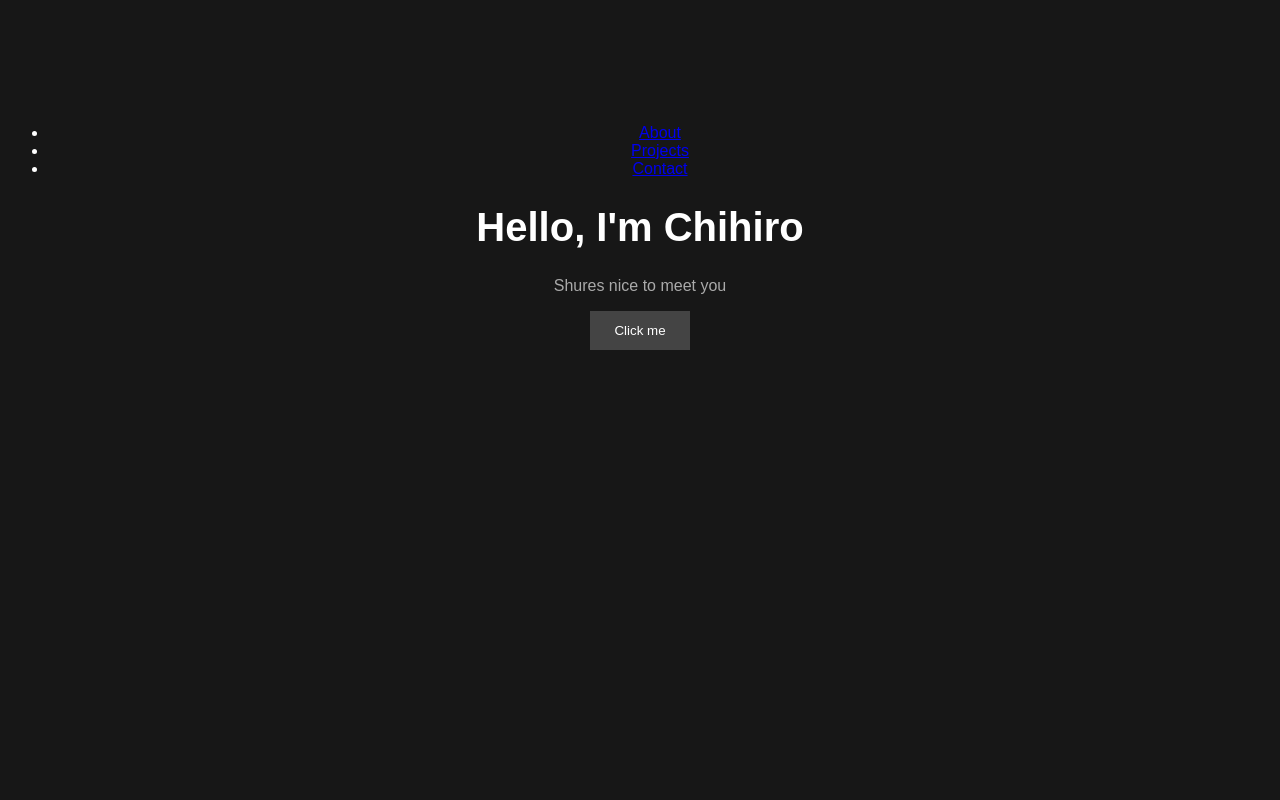
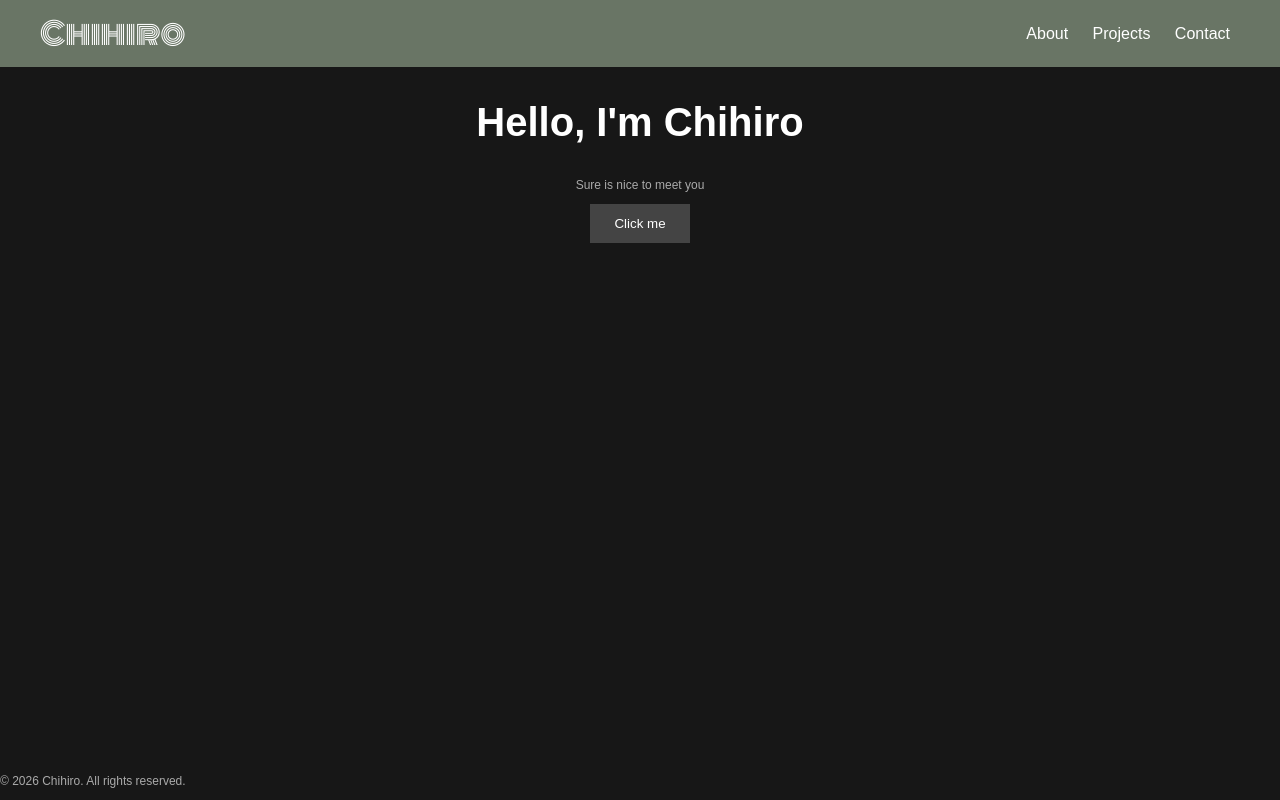
Before and after one commit to mewmewmyagic/PortfolioWebsite, a plain HTML site: page index.html in a window 1280 px wide. Drawn offline with Linux system fonts and the light colour scheme.

Commit message:
Add portfolio sections and navigation
Build out the portfolio with About, Projects, and Contact sections, section-switching navigation, and updated header, footer, and styling.

```diff
--- a/index.html
+++ b/index.html
@@ -2,25 +2,57 @@
 <html lang="en">
 <head>
     <meta charset="UTF-8">
+    <meta name="viewport" content="width=device-width, initial-scale=1.0">
+
     <title>My Portfolio</title>
 
     <link rel="stylesheet" href="style.css">
+    <link rel="preconnect" href="https://fonts.googleapis.com">
+    <link rel="preconnect" href="https://fonts.gstatic.com" crossorigin>
+
+    <link href="https://fonts.googleapis.com/css2?family=Monoton&display=swap" rel="stylesheet">
     <script src="script.js" defer></script>
 </head>
-<header>
-    <nav>
-        <ul>
-            <li><a href="#about">About</a></li>
-            <li><a href="#projects">Projects</a></li>
-            <li><a href="#contact">Contact</a></li>
-        </ul>
-    </nav>
-</header>
 
 <body>
-    <h1>Hello, I'm Chihiro</h1>
-    <p>Shures nice to meet you</p>
 
-    <button onclick="sayHello()">Click me</button>
+    <header>
+        <nav>
+            <a class="logo" href="">Chihiro</a>
+
+            <div>
+                <a class="header_button" href="#about">About</a>
+                <a class="header_button" href="#projects">Projects</a>
+                <a class="header_button" href="#contact">Contact</a>
+            </div>
+        </nav>
+    </header>
+
+    <main>
+        <section id="" class="page active">
+        <h1>Hello, I'm Chihiro</h1>
+        <p>Sure is nice to meet you</p>
+        <button onclick="sayHello()">Click me</button>
+        </section>
+
+        <section id="about" class="page">
+            <h1>Donate 1 dollar to me</h1>
+            <p></p>
+            <button onclick="sayHello()">Click me</button>
+        </section>
+
+        <section id="projects" class="page">
+            <h1>My Projects</h1>
+        </section>
+
+        <section id="contact" class="page">
+            <h1>Contact Me</h1>
+        </section>
+    </main>
+
+    <footer>
+        <p>&copy; 2026 Chihiro. All rights reserved.</p>
+    </footer>
+
 </body>
 </html>
--- a/script.js
+++ b/script.js
@@ -1,3 +1,20 @@
+const links = document.querySelectorAll('nav a');
+const pages = document.querySelectorAll('.page');
+
+links.forEach(link => {
+    link.addEventListener('click', changePage);
+});
+
+function changePage() {
+    pages.forEach(page => {
+            page.classList.remove('active');
+        });
+
+        // Show the selected section
+        const target = document.querySelector(this.getAttribute('href'));
+        target.classList.add('active');
+}
+
 function sayHello() {
     alert("Hello! Welcome to my portfolio.");
 }
--- a/style.css
+++ b/style.css
@@ -1,17 +1,72 @@
 body {
+    margin: 0;
     background-color: #171717;
     color: white;
     font-family: Arial, sans-serif;
-    text-align: center;
-    padding-top: 100px;
+
+    min-height: 100vh;
+    display: flex;
+    flex-direction: column;
 }
 
-h1 {
+/* HEADER */
+
+header {
+    background-color: #697565;
+
+    display: flex;
+    justify-content: space-between;
+    align-items: center;
+
+    padding: 10px 40px;
+}
+
+/* LOGO */
+
+.logo {
+    font-family:  'Monoton', sans-serif;
+    color: white;
+    text-decoration: none;
+    font-size: 30px;
+}
+/* NAVIGATION */
+
+nav {
+    display: flex;
+    align-items: center;
+    gap: 30px;
+    width: 100%;
+}
+
+nav div {
+    margin-left: auto;
+}
+
+.header_button {
+    color: white;
+    text-decoration: none;
+    font-size: 16px;
+    padding: 10px;
+}
+
+nav a:hover {
+    color: #cccccc;
+}
+
+/* MAIN CONTENT */
+
+main {
+    text-align: center;
+    flex: 1;
+}
+
+main h1 {
     font-size: 40px;
 }
 
 p {
     color: #aaaaaa;
+    font-size: 12px;
 }
 
 button {
@@ -21,3 +76,11 @@ button {
     border: none;
     cursor: pointer;
 }
+
+.page {
+    display: none;
+}
+
+.page.active {
+    display: block;
+}
```
